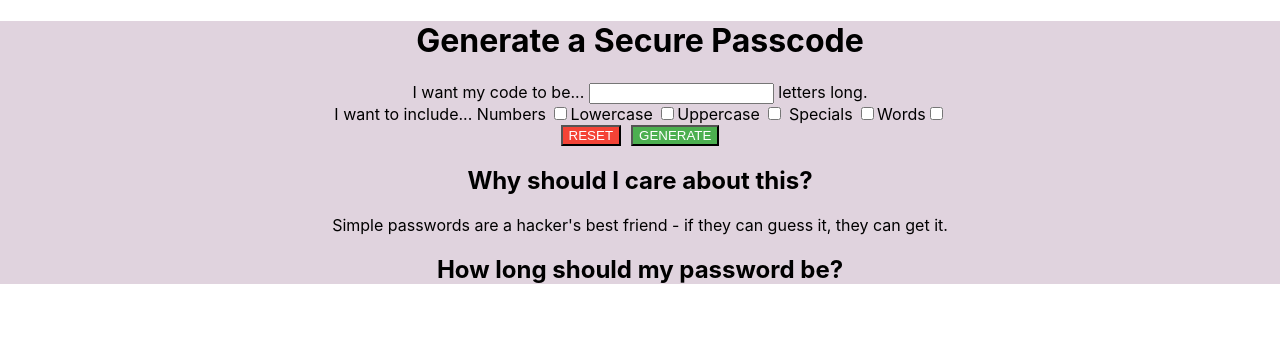
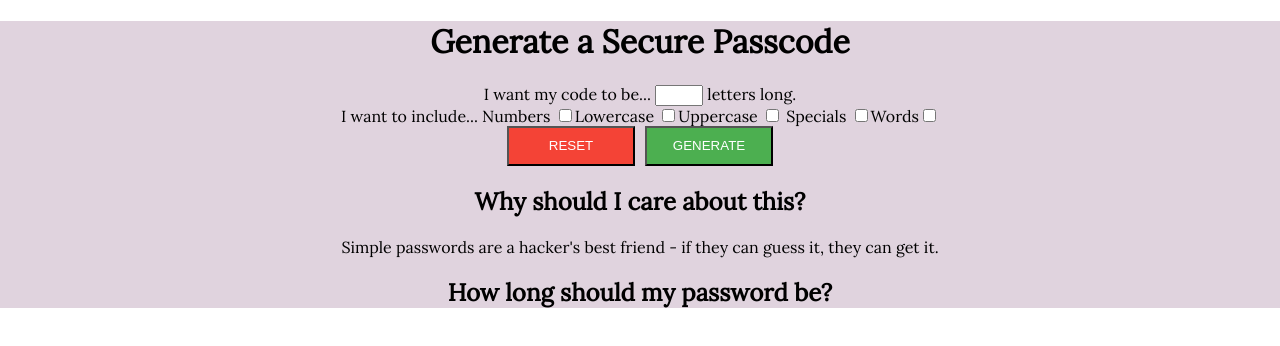
Before and after one commit to Reikon95/give-me-a-random-passcode, a React (Create React App) app: page / in a window 1280 px wide. Shown: the top 346 px of the page. Built offline with nearby package versions, Linux system fonts and the light colour scheme.

Commit message:
styling overhaul

```diff
--- a/src/App.css
+++ b/src/App.css
@@ -1,6 +1,9 @@
+@import url("https://fonts.googleapis.com/css2?family=Lora&display=swap");
+
 .App {
   text-align: center;
   background-color: #e0d3de;
+  font-family: "Lora", serif;
 }
 ul {
   list-style-type: none;
@@ -9,10 +12,14 @@ ul {
 .decide-length-of-code {
   text-align: center;
 }
-
+.code-length-input {
+  width: 40px;
+}
 .app-button {
   margin: 0 5px;
   color: white;
+  height: 40px;
+  width: 10%;
 }
 
 .app-button-generate {
@@ -22,3 +29,7 @@ ul {
 .app-button-reset {
   background-color: #f44336;
 }
+
+.error-message {
+  color: red;
+}
--- a/src/App.jsx
+++ b/src/App.jsx
@@ -44,6 +44,7 @@ function App() {
           value={code}
           onChange={handleIntegerChange}
           className="code-length-input"
+          min="0"
         />{" "}
         letters long.
       </div>
@@ -72,6 +73,16 @@ function App() {
         type="checkbox"
         onChange={() => setUseWords((useWords = !useWords))}
       ></input>
+      <div className="buttons-wrap">
+        <button className="app-button app-button-reset">RESET</button>
+        <button
+          onClick={() => generateCode()}
+          className="app-button app-button-generate"
+        >
+          GENERATE
+        </button>
+      </div>
+      <div className="error-message">{displayError}</div>
       <div className="result-wrapper">
         {displayCode
           ? randomInteger(
@@ -84,14 +95,6 @@ function App() {
             )
           : ""}
       </div>
-      <button className="app-button app-button-reset">RESET</button>
-      <button
-        onClick={() => generateCode()}
-        className="app-button app-button-generate"
-      >
-        GENERATE
-      </button>
-      <div className="error-message">{displayError}</div>
       {Content()}
     </div>
   );
```
